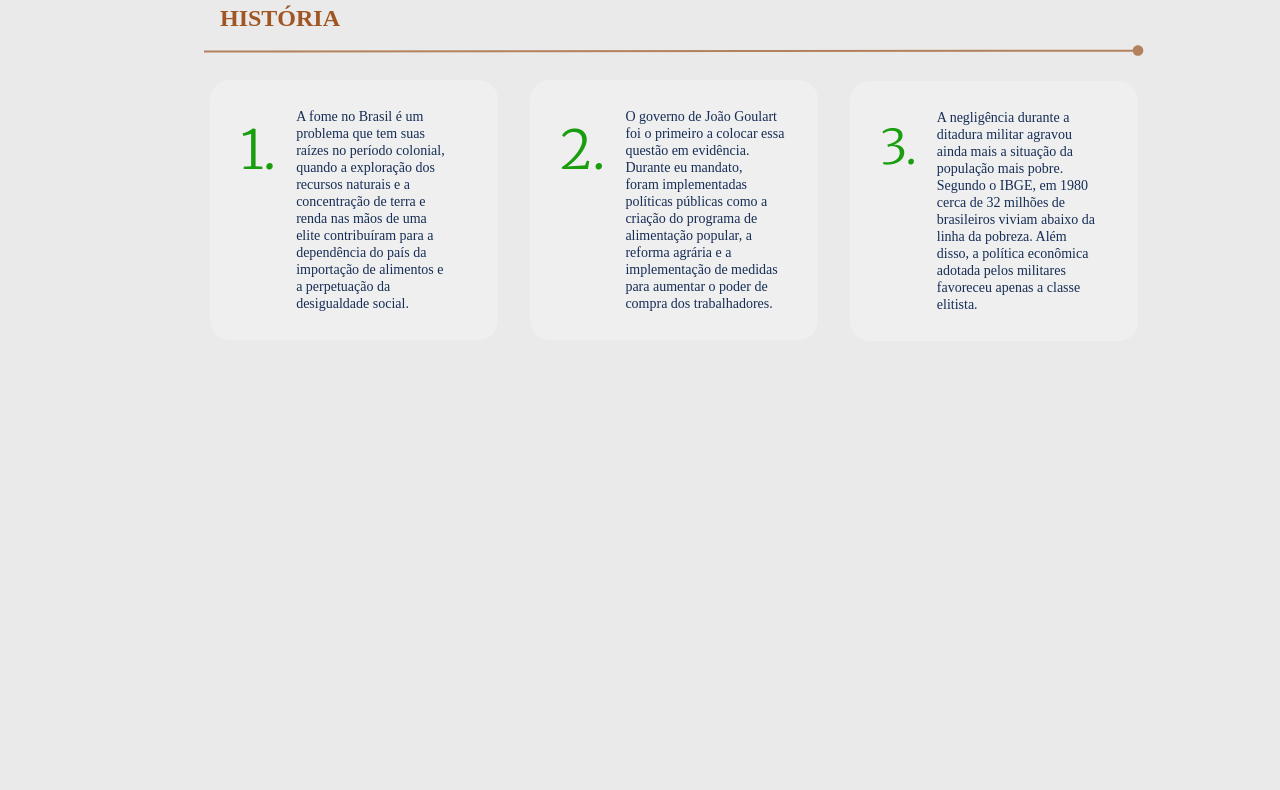
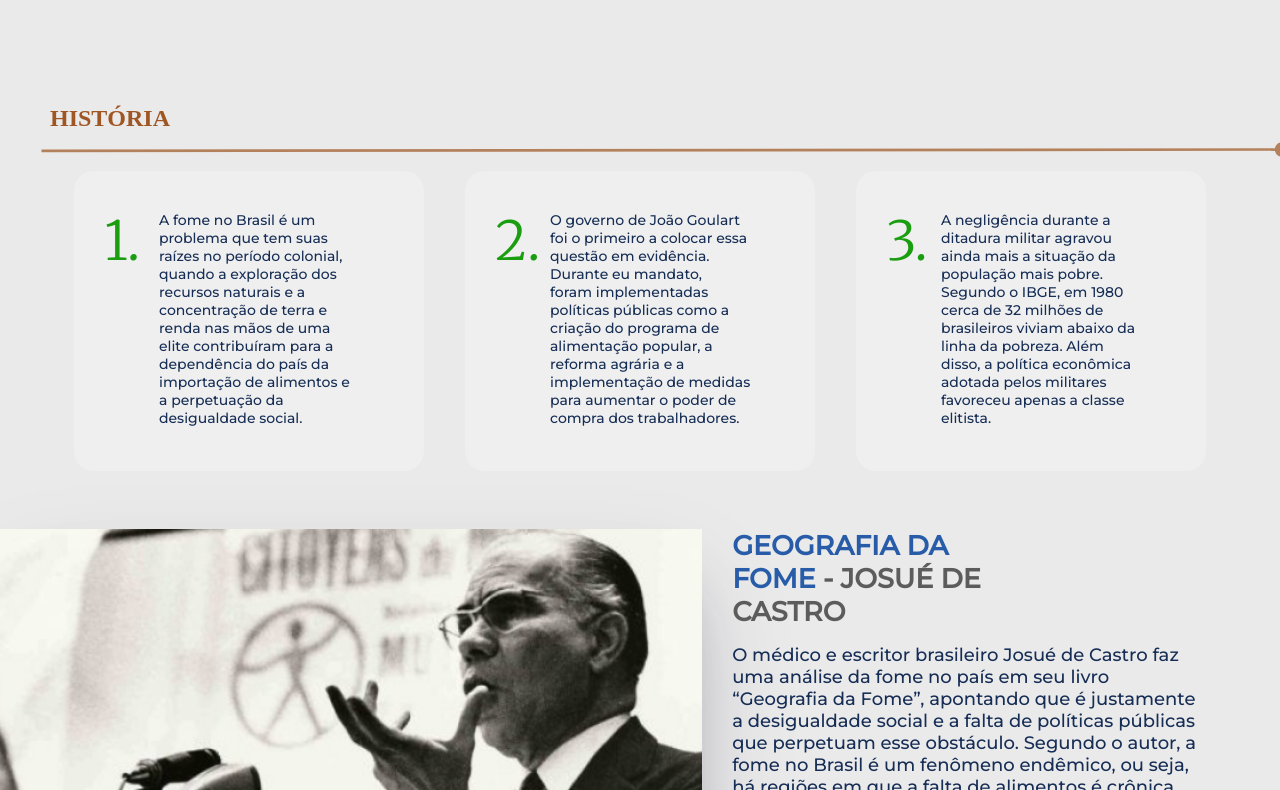
Before and after one commit to Honorioo/tde-humaniso, a plain HTML site: page index.html in a window 1280 px wide. Shown: the part 792-1582 px from the top of the page. Drawn offline with Linux system fonts and the light colour scheme; a web font is replaced by a local one.

Commit message:
terceiro commit

```diff
--- a/assets/css/global.css
+++ b/assets/css/global.css
@@ -1,4 +1,5 @@
 @import url('https://fonts.googleapis.com/css2?family=Merriweather:wght@300&display=swap');
+@import url('https://fonts.googleapis.com/css2?family=Montserrat:wght@500&display=swap');
 
 *{
     margin: 0;
--- a/assets/css/header.css
+++ b/assets/css/header.css
@@ -1,3 +1,6 @@
+@import url('https://fonts.googleapis.com/css2?family=Merriweather:wght@300&display=swap');
+@import url('https://fonts.googleapis.com/css2?family=Montserrat:wght@500&display=swap');
+
 header{
     background-color: #EEEEEE;
 
--- a/assets/css/historia.css
+++ b/assets/css/historia.css
@@ -1,36 +1,50 @@
+@import url('https://fonts.googleapis.com/css2?family=Merriweather:wght@300&display=swap');
+@import url('https://fonts.googleapis.com/css2?family=Montserrat:wght@500&display=swap');
+
 .history h3{
     color: #9F5623;
     font-weight: 900;
     font-size: 2.4rem;
 
     margin-top: 12.9rem;
-    margin-left: 22rem;
+    margin-left: 5rem;
     margin-bottom: 1rem;
 }
 
 .barH{
-    margin-left: 20.3rem;
+    width: 125rem;
+    margin-left: 4rem;
 }
 
-.box1{
+.cards-container{
     display: flex;
-    position: relative;
+    flex-direction: row;
 
-    top: 2rem;
-    left: 21rem;
+    margin-top: 1rem;
+
+    gap: 4.1rem;
+
+    justify-content: center;
+    align-items: center;
+}
+
+.box{
 
     background-color:  rgba(240, 240, 240, 0.8);
-    width: 28.8rem;
-    height: 26rem;
+    width: 35rem;
+    height: 30rem;
     border-radius: 20px;
 }
 
 .number1{
     display: flex;
 
-    position: relative;
-    top: 3.6rem;
-    left: 3rem;
+    position: absolute;
+
+    margin-top: 3.6rem;
+    margin-left: 3rem;
+/*     top: 3.6rem;
+    left: 3rem; */
 
     font-family: 'Merriweather';
     font-weight: 500;
@@ -40,108 +54,18 @@
 
 }
 
-.textBox1{
+.textBox{
+    font-family: 'Montserrat';
 
     display: flex;
     align-items: center;
 
-    position: relative;
-    left: 5rem;
+    margin: 4rem 2rem 3rem 8.5rem;
 
 
     color: #162D55;
 
     font-style: normal;
     font-weight: 400;
-    font-size: 14px;
-    line-height: 17px;
+    font-size: 1.4rem;
 }
-
-.box2{
-    display: flex;
-    position: relative;
-
-    bottom: 23.99rem;
-    left: 53rem;
-
-    background-color:  rgba(240, 240, 240, 0.8);
-    width: 28.8rem;
-    height: 26rem;
-    border-radius: 20px;
-}
-
-.number2{
-    display: flex;
-
-    position: relative;
-    top: 3.6rem;
-    left: 3rem;
-
-    font-family: 'Merriweather';
-    font-weight: 500;
-    font-size: 5.4rem;
-
-    color: #1A9D0F;
-}
-
-.textBox2{
-
-    display: flex;
-    align-items: center;
-
-    position: relative;
-    left: 5rem;
-
-
-    color: #162D55;
-
-    font-style: normal;
-    font-weight: 400;
-    font-size: 14px;
-    line-height: 17px;
-}
-
-
-
-.box3{
-    display: flex;
-    position: relative;
-
-    bottom: 49.9rem;
-    left: 85rem;
-
-    background-color:  rgba(240, 240, 240, 0.8);
-    width: 28.8rem;
-    height: 26rem;
-    border-radius: 20px;
-}
-
-.number3{
-    display: flex;
-
-    position: relative;
-    top: 3.6rem;
-    left: 3rem;
-
-    font-family: 'Merriweather';
-    font-weight: 500;
-    font-size: 4.8rem;
-
-    color: #1A9D0F;
-}
-
-.textBox3{
-    display: flex;
-    align-items: center;
-
-    position: relative;
-    left: 5rem;
-
-
-    color: #162D55;
-
-    font-style: normal;
-    font-weight: 400;
-    font-size: 14px;
-    line-height: 17px;
-}
--- a/assets/css/lpg.css
+++ b/assets/css/lpg.css
@@ -1,3 +1,6 @@
+@import url('https://fonts.googleapis.com/css2?family=Merriweather:wght@300&display=swap');
+@import url('https://fonts.googleapis.com/css2?family=Montserrat:wght@500&display=swap');
+
 .landin{
     display: inline-block;
 }
@@ -6,7 +9,7 @@
     position: absolute;
     width: 35rem;
     height: 60rem ;
-    background-image: url("imgs/logofundo.svg");
+    background-image: url("../img/logofundo.svg");
     background-size: cover;
     color: #eeee;
 }
@@ -64,3 +67,16 @@
     border-bottom-right-radius: 1rem;
 
 }
+
+.entenda{
+    font-family: 'Montserrat Subrayada';
+    font-weight: 500;
+    font-size: 7rem;
+    line-height: 10rem;
+
+    margin-left: 70rem;
+
+    color: #FFFFFF;
+
+    opacity: 0.5;
+}
--- /dev/null
+++ b/assets/css/sec3.css
@@ -0,0 +1,54 @@
+@import url('https://fonts.googleapis.com/css2?family=Merriweather:wght@300&display=swap');
+@import url('https://fonts.googleapis.com/css2?family=Montserrat:wght@500&display=swap');
+
+.container-sec3{
+    display: grid;
+    grid-template-columns: 1fr 1fr;
+/*     grid-template-rows: 1fr 1fr; */
+
+    margin-top: 5.8rem;
+
+    width: 100%;
+    gap: 3rem;
+}
+.imgsec3{
+    grid-column: 1;
+    grid-row: 1;
+
+    margin-bottom: 3.6rem;
+
+    height: 50rem;
+
+    box-shadow: rgba(50, 50, 93, 0.25) 0px 50px 100px -20px, rgba(0, 0, 0, 0.3) 0px 30px 60px -30px;
+
+}
+.textsec3{
+    grid-column: 2;
+    grid-row: 1;
+    margin-right: 8rem;
+}
+
+.txtsec3{
+    margin-top: 1.6rem;
+
+    font-weight: 400;
+    font-size: 1.8rem;
+
+    font-family: 'Montserrat', sans-serif;
+
+    color: #162D55;
+}
+
+.titlesec3{
+    font-size: 1.8rem;
+
+    font-family: 'Montserrat', sans-serif;
+
+    color: #5C5C5C;
+}
+
+.titlesec3 p{
+    display: inline;
+
+    color: #285CA9;
+}
--- /dev/null
+++ b/assets/css/titlemap.css
@@ -0,0 +1,16 @@
+@import url('https://fonts.googleapis.com/css2?family=Merriweather:wght@300&display=swap');
+@import url('https://fonts.googleapis.com/css2?family=Montserrat:wght@500&display=swap');
+@import url('https://fonts.googleapis.com/css2?family=Montserrat+Subrayada&display=swap');
+
+.titlemap{
+    font-family: 'Montserrat Subrayada';
+    font-weight: 500;
+    font-size: 7rem;
+    line-height: 10rem;
+
+    margin-left: 3.6rem;
+
+    color: #FFFFFF;
+
+    opacity: 0.5;
+}
--- a/assets/js/script.js
+++ b/assets/js/script.js
@@ -4,6 +4,7 @@ function img1on(x) {
     x.style.width = "75rem";
      }
      function img1out(x){
+
         x.style.height = "60rem";
         x.style.width = "15rem"
     }
--- a/index.html
+++ b/index.html
@@ -7,9 +7,11 @@
 
     <link rel="stylesheet" href="./assets/css/header.css">
 
+    <link rel="stylesheet" href="./assets/css/titlemap.css">
     <link rel="stylesheet" href="./assets/css/global.css">
     <link rel="stylesheet" href="./assets/css/historia.css">
     <link rel="stylesheet" href="./assets/css/lpg.css">
+    <link rel="stylesheet" href="./assets/css/sec3.css">
 
     <script src="./assets/js/script.js"></script>
 
@@ -56,32 +58,63 @@
         </div>
     </section>
     <!--FIM LANDING PAGFE-->
+
+    <div class="entenda">
+        <h2>ENTENDA</h2>
+    </div>
+
     <!--INICIO PARTE HISTORIA-->
-    <section class="history">
+    <div class="history">
         <h3>HISTÓRIA</h3>
 
         <img class="barH" src="./assets/img/barra.svg" alt="barra">
 
-        <div class="box1">
-            <div class="number1">1. </div>
-            <div class="textBox1"> <p>A fome no Brasil é um <br> problema que tem suas <br>raízes no período colonial, <br>quando a exploração dos <br>recursos naturais e a <br>concentração de terra e <br>renda nas mãos de uma <br> elite contribuíram para a <br>dependência do país da <br>importação de alimentos e <br>a perpetuação da <br>desigualdade social.</div></p>
+        <div class="cards-container">
+            <div class="box">
+                <div class="number1">1. </div>
+                <div class="textBox"> <p>A fome no Brasil é um <br> problema que tem suas <br>raízes no período colonial, <br>quando a exploração dos <br>recursos naturais e a <br>concentração de terra e <br>renda nas mãos de uma <br> elite contribuíram para a <br>dependência do país da <br>importação de alimentos e <br>a perpetuação da <br>desigualdade social.</div></p>
+            </div>
+
+
+                <div class="box">
+                    <div class="number1">2. </div>
+                    <div class="textBox">O governo de João Goulart <br>foi o primeiro a colocar essa<br> questão em evidência.<br> Durante eu mandato, <br>foram implementadas<br> políticas públicas como a <br>criação do programa de<br> alimentação popular, a <br>reforma agrária e a <br>implementação de medidas<br> para aumentar o poder de <br>compra dos trabalhadores.</div>
+                </div>
+
+
+                <div class="box">
+                    <div class="number1">3. </div>
+                    <div class="textBox">A negligência durante a<br> ditadura militar agravou<br> ainda mais a situação da <br>população mais pobre.<br> Segundo o IBGE, em 1980 <br>cerca de 32 milhões de <br>brasileiros viviam abaixo da <br>linha da pobreza. Além <br>disso, a política econômica <br>adotada pelos militares <br>favoreceu apenas a classe<br> elitista.</div>
+                </div>
+
         </div>
 
 
-        <div class="box2">
-            <div class="number2">2. </div>
-            <div class="textBox2">O governo de João Goulart <br>foi o primeiro a colocar essa<br> questão em evidência.<br> Durante eu mandato, <br>foram implementadas<br> políticas públicas como a <br>criação do programa de<br> alimentação popular, a <br>reforma agrária e a <br>implementação de medidas<br> para aumentar o poder de <br>compra dos trabalhadores.</div>
-        </div>
+                <div class="container-sec3">
+
+                    <img class="imgsec3" src="./assets/img/image5.png" alt="">
 
 
-        <div class="box3">
-            <div class="number3">3. </div>
-            <div class="textBox3">A negligência durante a<br> ditadura militar agravou<br> ainda mais a situação da <br>população mais pobre.<br> Segundo o IBGE, em 1980 <br>cerca de 32 milhões de <br>brasileiros viviam abaixo da <br>linha da pobreza. Além <br>disso, a política econômica <br>adotada pelos militares <br>favoreceu apenas a classe<br> elitista.</div>
+                    <div class="textsec3">
+                        <div class="titlesec3">
+                           <h2><p>GEOGRAFIA DA <br> FOME</p> - JOSUÉ DE <br>CASTRO</h2>
+                        </div>
+
+                        <p class="txtsec3">O médico e escritor brasileiro Josué de Castro faz uma análise da fome no país em seu livro “Geografia da Fome”, apontando que é justamente a desigualdade social e a falta de políticas públicas que perpetuam esse obstáculo. Segundo o autor, a fome no Brasil é um fenômeno endêmico, ou seja, há regiões em que a falta de alimentos é crônica, afetando a população mais pobre e vulnerável.
+                            Ele defendia que a fome não era um problema simplesmente de falta de alimentos, mas sim um fenômeno complexo que depende de fatores como as condições socioeconômicas, geográficas e políticas de cada região.
+                            A Geografia da Fome busca mapear as áreas em que a fome é mais presente e crônica, identificando as principais causas do problema em cada localidade. A partir dessa análise, é possível propor soluções mais efetivas e integradas para combater a fome e a desnutrição, levando em conta as particularidades de cada região.</p>
+                    </div>
+                </div>
+
+    </div>
+
+        <div>
+
+            <div class="titlemap">
+                <h2>MAPA <br> DA FOME</h2>
+            </div>
+
         </div>
-
-    </section>
-
-
 
 
 
```
Also changed, not shown: assets/img/image5.png (added).
